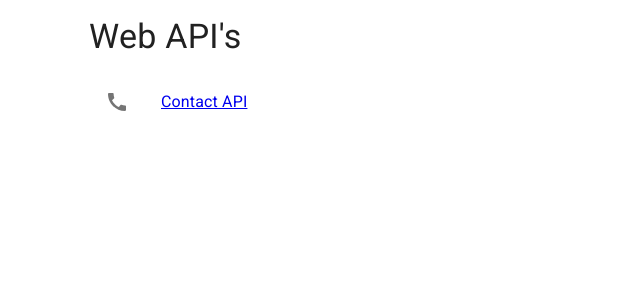
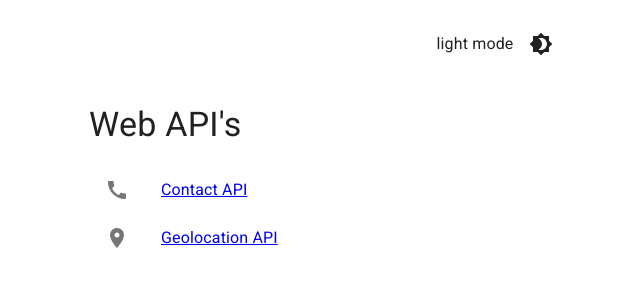
Before and after one commit to deepakbist/browser-api, a React (Create React App) app: page / in a window 1280 px wide. Shown: the top 300 px of the page, without its empty margins (141-781 px from the left). Built offline with nearby package versions, Linux system fonts and the light colour scheme.

Commit message:
added dark mode and added route for geolocation api

```diff
--- a/src/App.tsx
+++ b/src/App.tsx
@@ -1,13 +1,52 @@
-import Container from "@mui/material/Container";
-import Typography from "@mui/material/Typography";
-import Box from "@mui/material/Box";
+import { useContext } from "react";
+import {
+  Container,
+  Typography,
+  Box,
+  List,
+  ListItem,
+  ListItemIcon,
+  ListItemText,
+  IconButton,
+} from "@mui/material";
 import { Link } from "react-router-dom";
-import { List, ListItem, ListItemIcon, ListItemText } from "@mui/material";
 import CallIcon from "@mui/icons-material/Call";
+import LocationOnIcon from "@mui/icons-material/LocationOn";
+import { ColorModeContext } from "./theme/color-mode-context";
+import { useTheme } from "@mui/material/styles";
+import Brightness4Icon from "@mui/icons-material/Brightness4";
+import Brightness7Icon from "@mui/icons-material/Brightness7";
 
 function App() {
+  const theme = useTheme();
+  const colorMode = useContext(ColorModeContext);
   return (
     <Container maxWidth="md">
+      <Box
+        sx={{
+          display: "flex",
+          width: "100%",
+          alignItems: "center",
+          justifyContent: "center",
+          bgcolor: "background.default",
+          color: "text.primary",
+          borderRadius: 1,
+          p: 3,
+        }}
+      >
+        {theme.palette.mode} mode
+        <IconButton
+          sx={{ ml: 1 }}
+          onClick={colorMode.toggleColorMode}
+          color="inherit"
+        >
+          {theme.palette.mode === "dark" ? (
+            <Brightness7Icon />
+          ) : (
+            <Brightness4Icon />
+          )}
+        </IconButton>
+      </Box>
       <Box
         p={2}
         sx={{ width: "100%", maxWidth: 360, bgcolor: "background.paper" }}
@@ -24,6 +63,14 @@ function App() {
               <Link to="contact-api">Contact API</Link>
             </ListItemText>
           </ListItem>
+          <ListItem>
+            <ListItemIcon>
+              <LocationOnIcon />
+            </ListItemIcon>
+            <ListItemText>
+              <Link to="geolocation-api">Geolocation API</Link>
+            </ListItemText>
+          </ListItem>
         </List>
       </Box>
     </Container>
--- /dev/null
+++ b/src/AppRoot.tsx
@@ -0,0 +1,40 @@
+import { useState, useMemo } from "react";
+import { ThemeProvider, CssBaseline, useMediaQuery } from "@mui/material";
+import { LightTheme, DarkTheme, ThemeType, DARK, LIGHT } from "./theme/theme";
+import Routes from "./routes";
+import { ColorModeContext } from "./theme/color-mode-context";
+
+export default function AppRoot() {
+  // extracting system theme
+  const prefersDarkMode = useMediaQuery("(prefers-color-scheme: dark)");
+  const defaultMode =
+    prefersDarkMode || localStorage.getItem("theme") === DARK ? DARK : LIGHT;
+  const [mode, setMode] = useState<typeof DARK | typeof LIGHT>(
+    prefersDarkMode ? DARK : LIGHT
+  );
+
+  const colorMode = useMemo(
+    () => ({
+      toggleColorMode: () => {
+        setMode((prevMode) => {
+          const mode = prevMode === LIGHT ? DARK : LIGHT;
+          return mode;
+        });
+      },
+    }),
+    []
+  );
+
+  const theme = useMemo(() => {
+    return mode === LIGHT ? LightTheme : DarkTheme;
+  }, [mode]);
+
+  return (
+    <ColorModeContext.Provider value={colorMode}>
+      <ThemeProvider theme={theme}>
+        <CssBaseline />
+        <Routes />
+      </ThemeProvider>
+    </ColorModeContext.Provider>
+  );
+}
--- /dev/null
+++ b/src/components/geolocation-api/index.tsx
@@ -0,0 +1,13 @@
+import { Container, Typography, Box } from "@mui/material";
+
+const GeoLocationAPI = () => {
+  return (
+    <Container>
+      <Box>
+        <Typography>Geolocation API</Typography>
+      </Box>
+    </Container>
+  );
+};
+
+export default GeoLocationAPI;
--- /dev/null
+++ b/src/components/not-found/index.tsx
@@ -0,0 +1,11 @@
+import { Container, Typography } from "@mui/material";
+
+const NotFound = () => {
+  return (
+    <Container>
+      <Typography>Not Found</Typography>
+    </Container>
+  );
+};
+
+export default NotFound;
--- a/src/index.tsx
+++ b/src/index.tsx
@@ -1,19 +1,9 @@
 import React from "react";
 import ReactDOM from "react-dom";
-import CssBaseline from "@mui/material/CssBaseline";
-import { ThemeProvider } from "@mui/material/styles";
-import Routes from "./routes";
 import reportWebVitals from "./reportWebVitals";
-import theme from "./theme";
+import AppRoot from "./AppRoot";
 
-ReactDOM.render(
-  <ThemeProvider theme={theme}>
-    {/* CssBaseline kickstart an elegant, consistent, and simple baseline to build upon. */}
-    <CssBaseline />
-    <Routes />
-  </ThemeProvider>,
-  document.getElementById("root")
-);
+ReactDOM.render(<AppRoot />, document.getElementById("root"));
 
 // If you want to start measuring performance in your app, pass a function
 // to log results (for example: reportWebVitals(console.log))
--- a/src/routes.tsx
+++ b/src/routes.tsx
@@ -1,13 +1,17 @@
 import { BrowserRouter, Routes, Route } from "react-router-dom";
 import App from "./App";
 import ContactPicker from "./components/contact-api";
+import Geolocation from "./components/geolocation-api";
+import NotFound from "./components/not-found";
 
 const route = () => {
   return (
     <BrowserRouter basename={process.env.PUBLIC_URL}>
       <Routes>
+        <Route path="*" element={<NotFound />} />
         <Route path="/" element={<App />} />
         <Route path="/contact-api" element={<ContactPicker />} />
+        <Route path="/geolocation-api" element={<Geolocation />} />
       </Routes>
     </BrowserRouter>
   );
--- /dev/null
+++ b/src/theme/color-mode-context.tsx
@@ -0,0 +1,24 @@
+import DarkIcon from "@mui/icons-material/DarkMode";
+import LightIcon from "@mui/icons-material/LightMode";
+import { IconButton } from "@mui/material";
+import { useTheme } from "@mui/system";
+import React, { useContext } from "react";
+
+export const ColorModeContext = React.createContext({
+  toggleColorMode: () => {},
+});
+
+export function ColorModeToggle() {
+  const theme = useTheme();
+  const colorMode = useContext(ColorModeContext);
+
+  return (
+    <IconButton
+      sx={{ ml: 1 }}
+      onClick={colorMode.toggleColorMode}
+      color="inherit"
+    >
+      {theme.palette.mode === "dark" ? <LightIcon /> : <DarkIcon />}
+    </IconButton>
+  );
+}
--- a/src/theme.ts
+++ b/src/theme/theme.ts
@@ -1,8 +1,7 @@
 import { createTheme } from "@mui/material/styles";
 import { red } from "@mui/material/colors";
 
-// A custom theme for this app
-const theme = createTheme({
+export const LightTheme = createTheme({
   palette: {
     primary: {
       main: "#556cd6",
@@ -16,4 +15,15 @@ const theme = createTheme({
   },
 });
 
-export default theme;
+export const DarkTheme = createTheme({
+  palette: {
+    mode: "dark",
+  },
+});
+
+export interface ThemeType {
+  theme: "light" | "dark";
+}
+
+export const DARK = "dark";
+export const LIGHT = "light";
```
